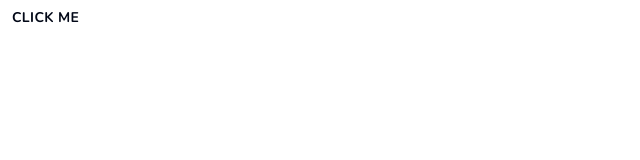
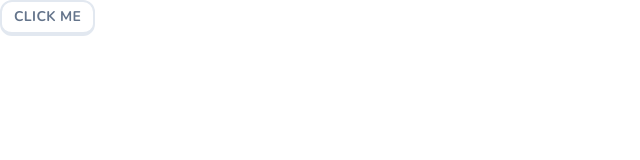
Before and after one commit to davidleonmayor/duolingo-clone, a Next.js app: page / in a window 1280 px wide. Shown: the top 160 px of the page, without its empty margins (0-640 px from the left). Built offline with nearby package versions, Linux system fonts and the light colour scheme.

Commit message:
feat: make more custom buttons and show then in "/buttons" page

```diff
--- a/app/buttons/page.tsx
+++ b/app/buttons/page.tsx
@@ -10,8 +10,19 @@
       <Button variant="secondaryOutline">Secondary Outline</Button>
       <Button variant="danger">Danger</Button>
       <Button variant="dangerOutline">Danger Outline</Button>
+      <Button variant="super">Super</Button>
+      <Button variant="superOutline">Super Outline</Button>
+      <Button variant="ghost">Ghost</Button>
+      <Button variant="sidebar">Sidebar</Button>
+      <Button variant="sidebarOutline">Sidebar Outline</Button>
 
-      {/* <Button className="bg-white text-green-500 hover:bg-slate-100">Primary Outline</Button> */}
+      {/* <Button
+        className="
+       bg-sky-500/15 text-sky-500 border-sky-300 border-2 hover:bg-sky-500/20 transition-none
+      "
+      >
+        Text
+      </Button> */}
     </div>
   );
 };
--- a/app/page.tsx
+++ b/app/page.tsx
@@ -2,8 +2,7 @@
 
 export default function Home() {
   return (
-    <Button size="sm" variant="destructive">
-      Click me
-    </Button>
+    // variant="destructive"
+    <Button size="sm">Click me</Button>
   );
 }
--- a/components/ui/button.tsx
+++ b/components/ui/button.tsx
@@ -19,8 +19,17 @@
           "bg-green-500 text-primary-foreground hover:bg-green-500/90 border-green-600 border-b-4 active:border-b-0",
         secondaryOutline: "bg-white text-green-500 hover:bg-slate-100",
         danger:
-          "bg-red-500 text-primary-foreground hover:bg-red-500/90 border-red-600 border-b-4 active:border-b-0",
-        dangerOutline: "bg-white text-red-500 hover:bg-slate-100",
+          "bg-rose-500 text-primary-foreground hover:bg-rose-500/90 border-rose-600 border-b-4 active:border-b-0",
+        dangerOutline: "bg-white text-rose-500 hover:bg-slate-100",
+        super:
+          "bg-indigo-500 text-primary-foreground hover:bg-indigo-500/90 border-indigo-600 border-b-4 active:border-b-0",
+        superOutline: "bg-white text-indigo-500 hover:bg-slate-100",
+        ghost:
+          "bg-transparent text-slate-500  border-transparent border-0 hover:bg-slate-100 active:border-b-0",
+        sidebar:
+          "bg-tranparent text-slate-500 border-2 border-transparent hover:bg-slate-100 transition-none",
+        sidebarOutline:
+          "bg-sky-500/15 text-sky-500 border-sky-300 border-2 hover:bg-sky-500/20 transition-none",
       },
       size: {
         default: "h-11 px-4 py-2",
```
